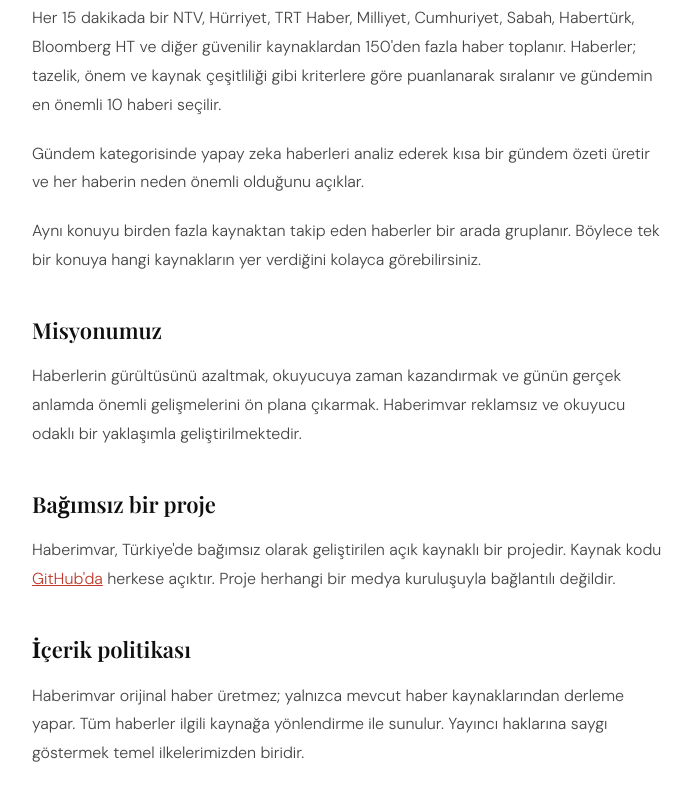
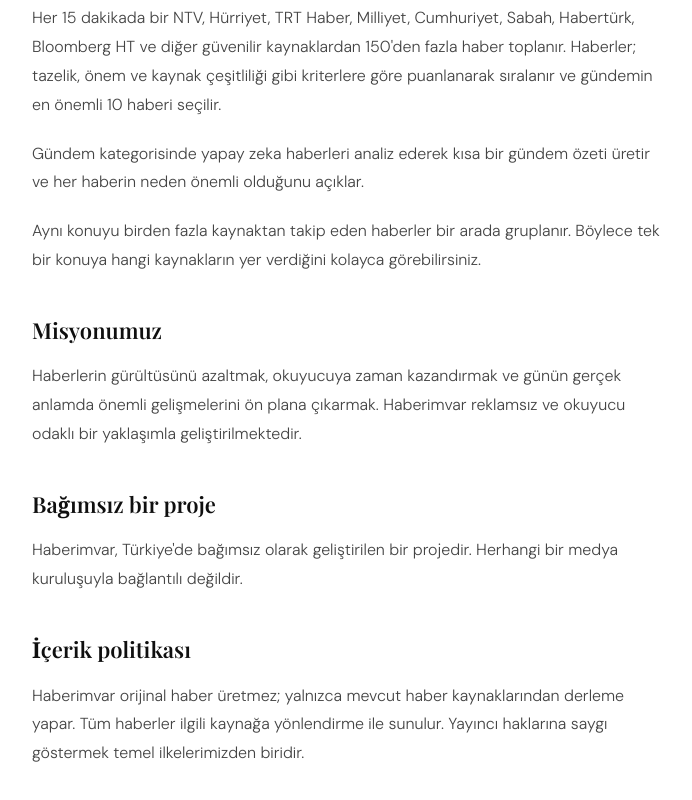
Before and after one commit to acanr/haberci, a website: page public/hakkimizda.html in a window 1280 px wide. Shown: the part 492-1292 px from the top of the page, without its empty margins (292-984 px from the left). Drawn offline with nearby package versions, Linux system fonts and the light colour scheme.

Commit message:
Update hakkimizda.html

```diff
--- a/public/hakkimizda.html
+++ b/public/hakkimizda.html
@@ -65,7 +65,7 @@
     <p>Haberlerin gürültüsünü azaltmak, okuyucuya zaman kazandırmak ve günün gerçek anlamda önemli gelişmelerini ön plana çıkarmak. Haberimvar reklamsız ve okuyucu odaklı bir yaklaşımla geliştirilmektedir.</p>
 
     <h2>Bağımsız bir proje</h2>
-    <p>Haberimvar, Türkiye'de bağımsız olarak geliştirilen açık kaynaklı bir projedir. Kaynak kodu <a href="https://github.com/acanr/haberci" target="_blank" rel="noopener" style="color:var(--accent);">GitHub'da</a> herkese açıktır. Proje herhangi bir medya kuruluşuyla bağlantılı değildir.</p>
+    <p>Haberimvar, Türkiye'de bağımsız olarak geliştirilen bir projedir. Herhangi bir medya kuruluşuyla bağlantılı değildir.</p>
 
     <h2>İçerik politikası</h2>
     <p>Haberimvar orijinal haber üretmez; yalnızca mevcut haber kaynaklarından derleme yapar. Tüm haberler ilgili kaynağa yönlendirme ile sunulur. Yayıncı haklarına saygı göstermek temel ilkelerimizden biridir.</p>
```
